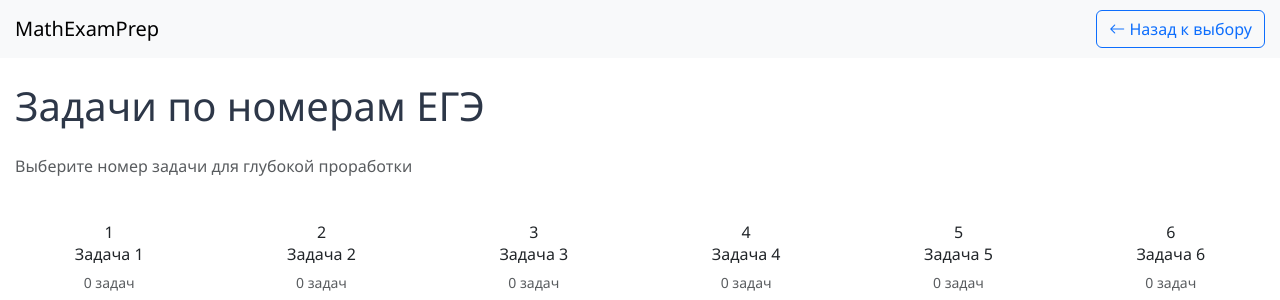
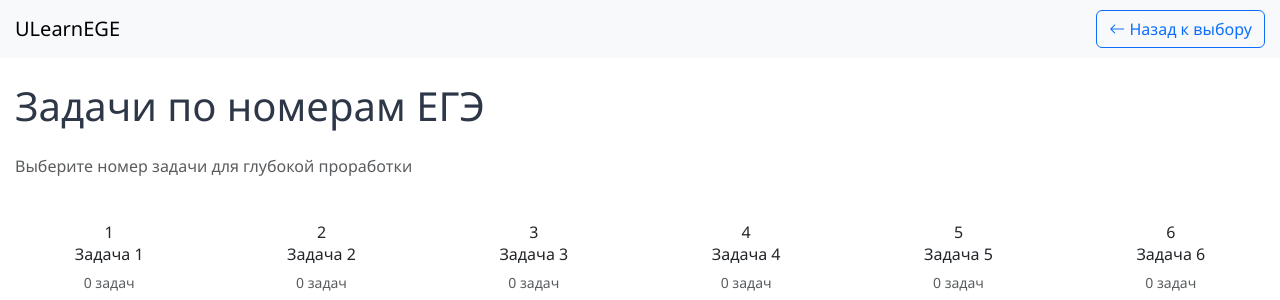
Before and after one commit to H0LYGL0R/DjangoProject, a Django app: page /numbers/ in a window 1280 px wide. Shown: the top 300 px of the page. Run offline with Django 5.2, Linux system fonts and the light colour scheme; data comes from the database, SQL or seed files in the repository; data that the repository does not hold is empty.

Commit message:
fix(core): migrations fixed

```diff
--- a/templates/home/all_numbers.html
+++ b/templates/home/all_numbers.html
@@ -11,7 +11,7 @@
 <body>
     <nav class="navbar navbar-light bg-light mb-4">
         <div class="container">
-            <a class="navbar-brand" href="/">MathExamPrep</a>
+            <a class="navbar-brand" href="/">ULearnEGE</a>
             <a href="/choose/" class="btn btn-outline-primary">
                 <i class="bi bi-arrow-left"></i> Назад к выбору
             </a>
```
Also changed, not shown: home/migrations/0007_delete_globalstatistics_delete_problemstatistics.py (added).
